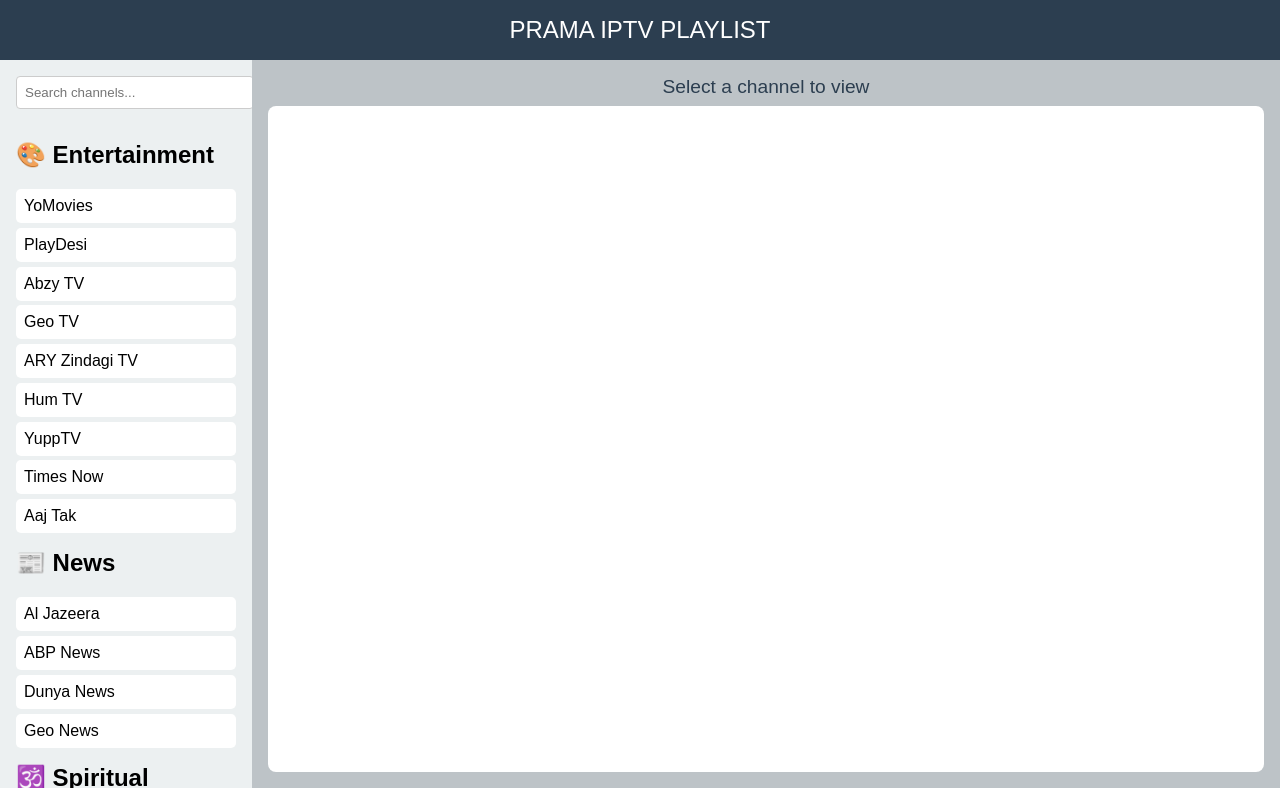
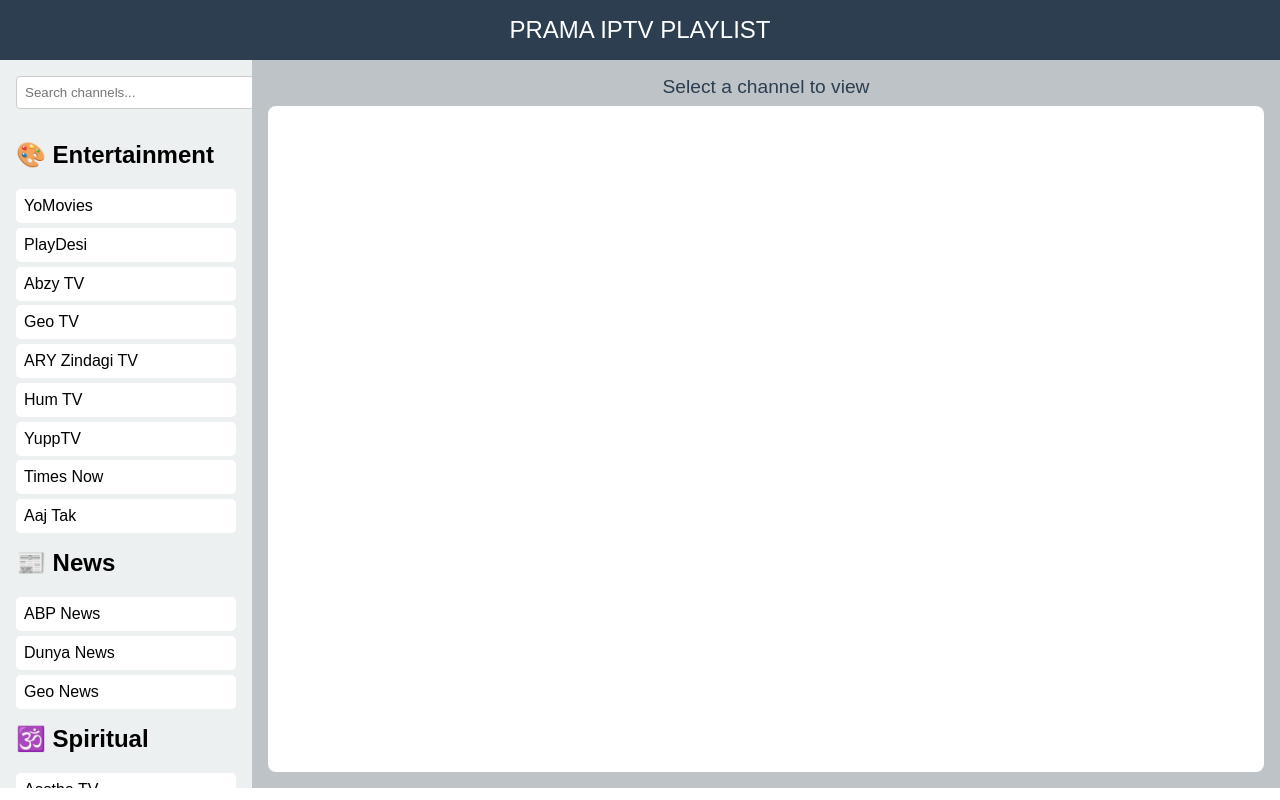
Before and after one commit to pramahosting/IPTV, a plain HTML site: page index.html in a window 1280 px wide. Drawn offline with Linux system fonts and the light colour scheme.

Commit message:
Update index.html

```diff
--- a/index.html
+++ b/index.html
@@ -107,7 +107,6 @@
       { name: "ARY Zindagi TV", url: "https://www.aryzindagi.tv/" },
       { name: "Hum TV", url: "https://hum.tv/" },
       { name: "YuppTV", url: "https://www.yupptv.com/fast-tv" },
-      { name: "Al Jazeera", url: "https://www.aljazeera.com/live/" },
       { name: "Times Now", url: "https://www.timesnownews.com/live-tv" },
       { name: "Aaj Tak", url: "https://www.aajtak.in/livetv" },
       { name: "ABP News", url: "https://www.abplive.com/" },
```
